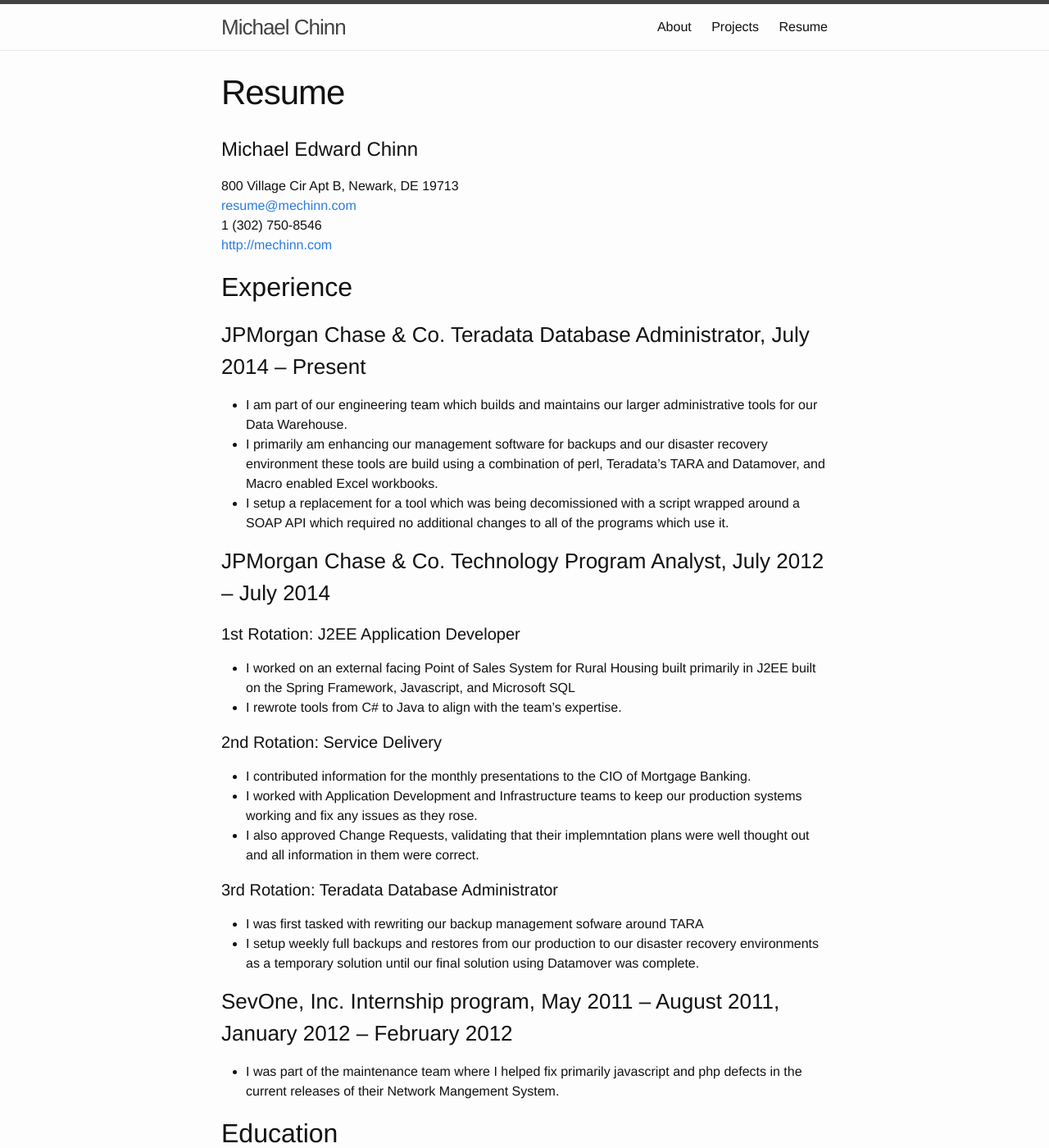
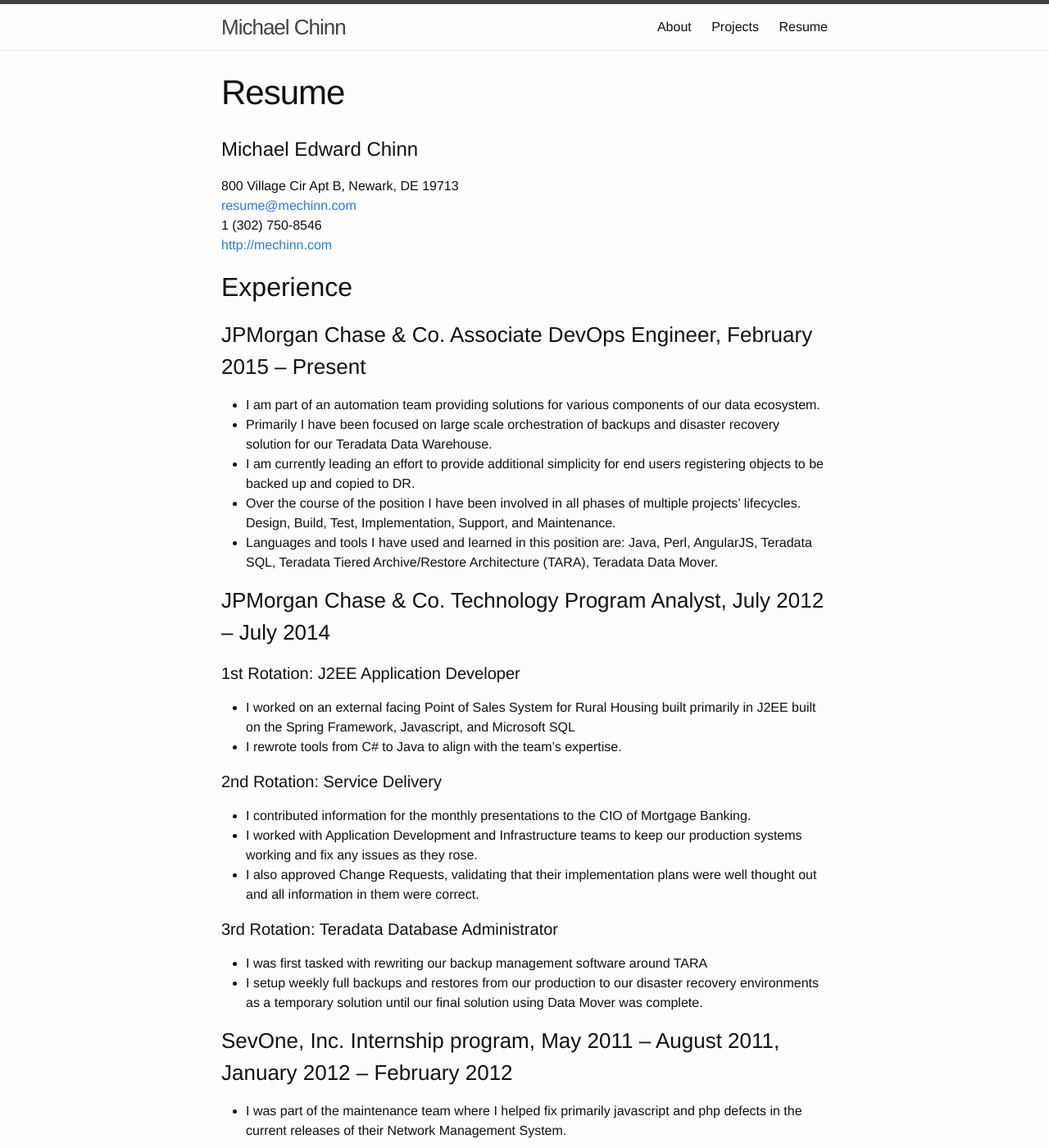
Before and after one commit to mechinn/mechinn.github.io, a Jekyll site: the page built from resume.md, in a window 1280 px wide and 1400 px high. Shown: the whole window at 82% size. Built offline with Jekyll 4.4.1, drawn with Linux system fonts in a browser that asks for light colours; some of the changed text lies outside the part shown.

Commit message:
Updating resume

```diff
--- a/resume.md
+++ b/resume.md
@@ -14,11 +14,13 @@
 
 ## Experience
 
-### JPMorgan Chase & Co. Teradata Database Administrator, July 2014 – Present
+### JPMorgan Chase & Co. Associate DevOps Engineer, February 2015 – Present
 
-- I am part of our engineering team which builds and maintains our larger administrative tools for our Data Warehouse.
-- I primarily am enhancing our management software for backups and our disaster recovery environment these tools are build using a combination of perl, Teradata's TARA and Datamover, and Macro enabled Excel workbooks.
-- I setup a replacement for a tool which was being decomissioned with a script wrapped around a SOAP API which required no additional changes to all of the programs which use it.
+- I am part of an automation team providing solutions for various components of our data ecosystem.
+- Primarily I have been focused on large scale orchestration of backups and disaster recovery solution for our Teradata Data Warehouse.
+- I am currently leading an effort to provide additional simplicity for end users registering objects to be backed up and copied to DR.
+- Over the course of the position I have been involved in all phases of multiple projects' lifecycles. Design, Build, Test, Implementation, Support, and Maintenance.
+- Languages and tools I have used and learned in this position are: Java, Perl, AngularJS, Teradata SQL, Teradata Tiered Archive/Restore Architecture (TARA), Teradata Data Mover.
 
 ### JPMorgan Chase & Co. Technology Program Analyst, July 2012 – July 2014
 
@@ -29,15 +31,15 @@
 #### 2nd Rotation: Service Delivery
 - I contributed information for the monthly presentations to the CIO of Mortgage Banking.
 - I worked with Application Development and Infrastructure teams to keep our production systems working and fix any issues as they rose.
-- I also approved Change Requests, validating that their implemntation plans were well thought out and all information in them were correct.
+- I also approved Change Requests, validating that their implementation plans were well thought out and all information in them were correct.
 
 #### 3rd Rotation: Teradata Database Administrator
-- I was first tasked with rewriting our backup management sofware around TARA
-- I setup weekly full backups and restores from our production to our disaster recovery environments as a temporary solution until our final solution using Datamover was complete.
+- I was first tasked with rewriting our backup management software around TARA
+- I setup weekly full backups and restores from our production to our disaster recovery environments as a temporary solution until our final solution using Data Mover was complete.
 
 ### SevOne, Inc. Internship program, May 2011 – August 2011, January 2012 – February 2012
 
-- I was part of the maintenance team where I helped fix primarily javascript and php defects in the current releases of their Network Mangement System.
+- I was part of the maintenance team where I helped fix primarily javascript and php defects in the current releases of their Network Management System.
 
 ## Education
 
@@ -46,8 +48,10 @@
 
 ## Volunteering
 
-### FIRST Robotics Competition Advisor, 2009-2015
+### FIRST Robotics Competition Mentor, 2009-2015
 
-- I taught students on the team how to wire the required components and program the drive and autonomous code for the robot
+- I taught students on the team how to wire the required components and program the drive and autonomous code for the robot.
+- I guided students as needed on how to troubleshoot problems with electrical components and robot code both in tense environments where they were working against the clock during competition.
+- I mentored students who had questions about college and beyond.
 
 [Download PDF Version]({{ site.url }}/files/Michael%20Edward%20Chinn%20Resume.pdf)
```
Also changed, not shown: 1 other file.
